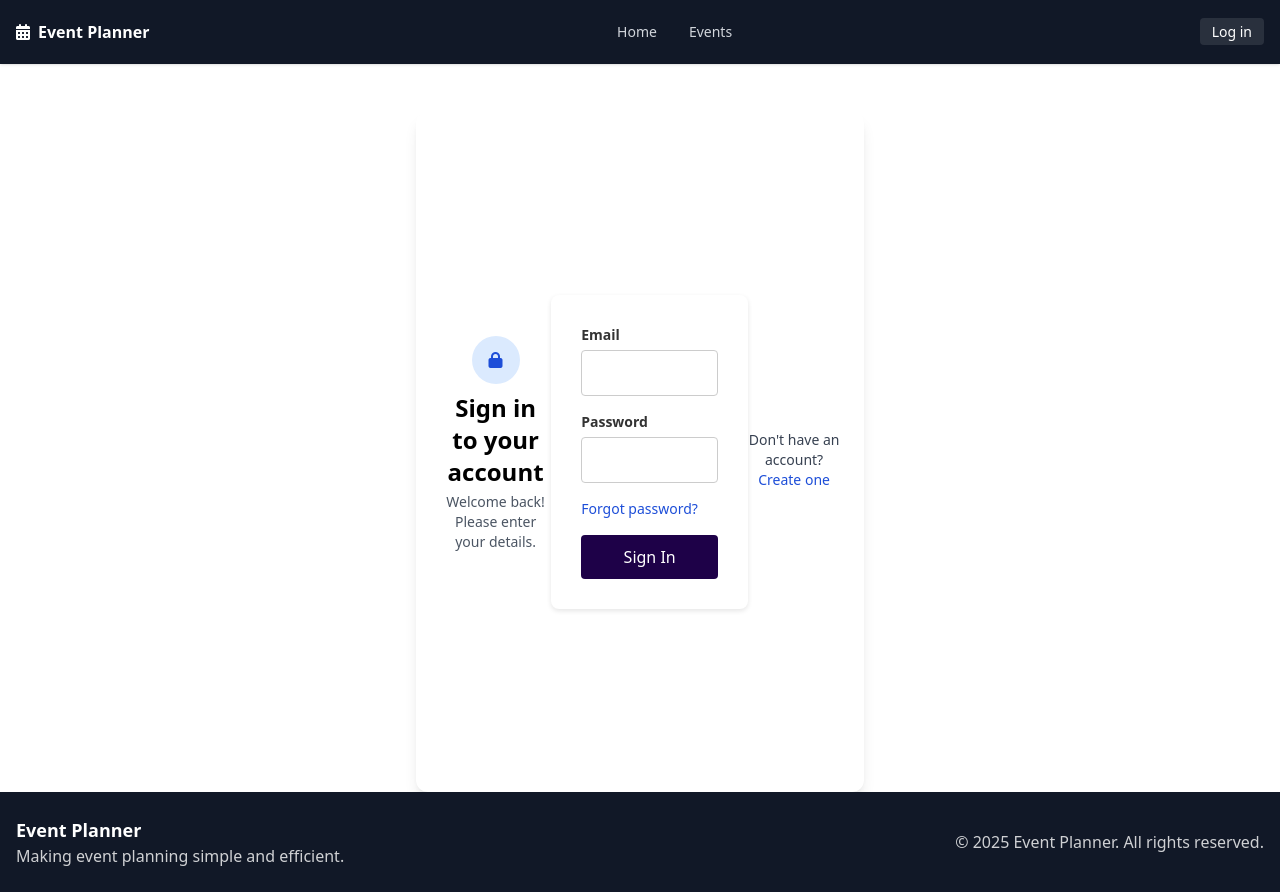
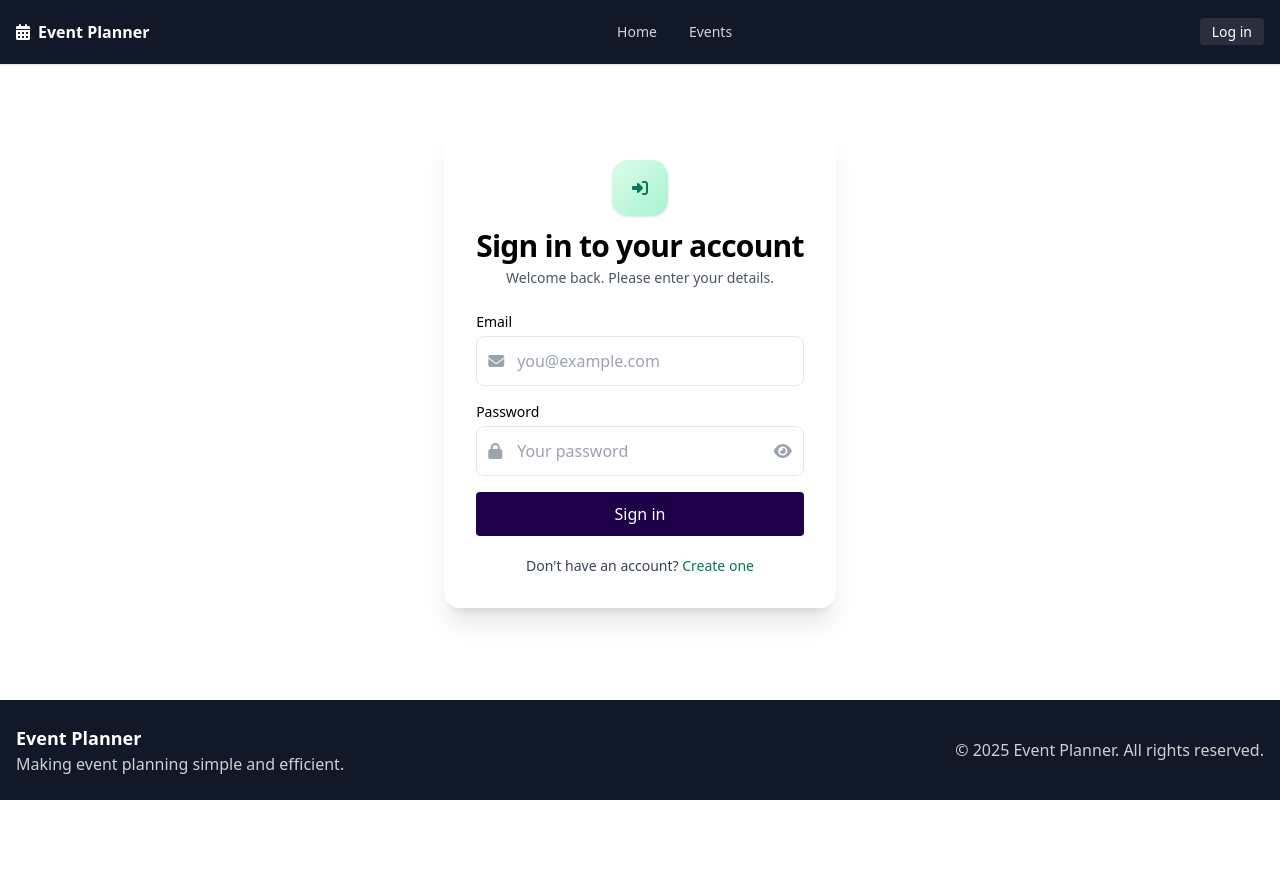
Before and after one commit to Uraniumking007/eventPlanner, a PHP site: page /login.php in a window 1280 px wide. After the commit the page ends 800 px from the top, so only its background shows below. Run offline with PHP 8.4, Linux system fonts and the light colour scheme; some libraries are stand-ins or nearby versions.

Commit message:
Revise login page for improved user experience and accessibility
- Updated the page title to "Login - Event Planner" for clarity.
- Enhanced layout with a more modern design, including rounded corners and backdrop blur effects.
- Improved form field styling with icons for better visual guidance.
- Added a password visibility toggle for user convenience.
- Implemented client-side validation to enable or disable the submit button based on form completeness.
- Updated error message for clarity on login failures.

```diff
--- a/login.php
+++ b/login.php
@@ -3,7 +3,7 @@
 <head>
     <meta charset="UTF-8">
     <meta name="viewport" content="width=device-width, initial-scale=1.0">
-    <title>Event Planner</title>
+    <title>Login - Event Planner</title>
 
     <!-- Tailwind CSS -->
     <script src="https://cdn.tailwindcss.com"></script>
@@ -12,7 +12,7 @@
     <!-- Custom CSS -->
     <link rel="stylesheet" href="assets/css/style.css">
 </head>
-<body>
+<body class="min-h-screen flex flex-col">
     <!-- Navigation -->
     <nav class="bg-gray-900 text-white navbar shadow">
         <div class="max-w-8xl mx-auto px-4 flex items-center justify-between">
@@ -34,41 +34,42 @@
     </nav>
 
     <!-- Login -->
-    <div class="Login-box max-w-sm sm:max-w-md mx-auto p-4 sm:p-6 bg-white rounded-xl shadow-lg mt-8 sm:mt-12 mx-4">
-        <div class="text-center mb-4">
-            <div class="inline-flex items-center justify-center w-12 h-12 rounded-full bg-blue-100 text-blue-700 mb-2">
-                <i class="fas fa-lock"></i>
+    <div class="max-w-full sm:max-w-md md:max-w-lg mx-auto p-4 sm:p-6 md:p-8 bg-white/80 backdrop-blur rounded-2xl shadow-xl mt-8 sm:mt-12 md:mt-16 mx-4">
+        <div class="text-center mb-6">
+            <div class="inline-flex items-center justify-center w-14 h-14 rounded-2xl bg-gradient-to-br from-green-100 to-emerald-200 text-emerald-700 mb-3 shadow">
+                <i class="fas fa-right-to-bracket"></i>
             </div>
-            <h2 class="text-2xl font-bold">Sign in to your account</h2>
-            <p class="text-gray-600 text-sm mt-1">Welcome back! Please enter your details.</p>
+            <h1 class="text-2xl sm:text-3xl font-extrabold tracking-tight">Sign in to your account</h1>
+            <p class="text-gray-600 text-xs sm:text-sm mt-1">Welcome back. Please enter your details.</p>
         </div>
-        <form id="loginForm" class="login space-y-4">
-            <div class="input-item text-left">
+        <form id="loginForm" class="space-y-4">
+            <div class="text-left">
                 <label class="block text-sm font-medium mb-1">Email</label>
-                <input class="w-full border rounded px-3 py-2 text-sm sm:text-base" type="email" name="email" required>
-            </div>
-            <div class="input-item text-left">
-                <label class="block text-sm font-medium mb-1">Password</label>
-                <input class="w-full border rounded px-3 py-2 text-sm sm:text-base" type="password" name="password" required>
-            </div>
-            <div class="flex items-center justify-between">
-                <div class="text-sm">
-                    <a class="text-blue-700 hover:underline" href="#">Forgot password?</a>
+                <div class="relative">
+                    <span class="absolute inset-y-0 left-0 pl-3 flex items-center text-gray-400"><i class="fas fa-envelope"></i></span>
+                    <input class="w-full border rounded-lg pl-10 pr-3 py-3 text-sm sm:text-base focus:outline-none focus:ring-2 focus:ring-emerald-400" type="email" name="email" placeholder="you@example.com" autocomplete="email" required>
                 </div>
             </div>
-            <div class="submit text-center mt-2">
-                <input class="bg-gray-900 text-white px-4 py-2 rounded-lg hover:bg-black cursor-pointer text-sm sm:text-base w-full" type="submit" value="Sign In">
+            <div class="text-left">
+                <label class="block text-sm font-medium mb-1">Password</label>
+                <div class="relative">
+                    <span class="absolute inset-y-0 left-0 pl-3 flex items-center text-gray-400"><i class="fas fa-lock"></i></span>
+                    <input id="passwordInput" class="w-full border rounded-lg pl-10 pr-10 py-3 text-sm sm:text-base focus:outline-none focus:ring-2 focus:ring-emerald-400" type="password" name="password" placeholder="Your password" autocomplete="current-password" required>
+                    <button type="button" id="togglePwd" class="absolute inset-y-0 right-0 pr-3 text-gray-400 hover:text-gray-600"><i class="fas fa-eye"></i></button>
+                </div>
             </div>
-            <p id="loginError" class="text-center text-red-600 hidden text-sm">Invalid email or password.</p>
+            <div class="submit mt-2">
+                <input id="submitBtn" class="bg-emerald-600 hover:bg-emerald-700 disabled:bg-emerald-300 text-white px-4 py-3 rounded-lg cursor-pointer text-sm sm:text-base w-full transition" type="submit" value="Sign in" disabled>
+            </div>
+            <p id="loginError" class="text-center text-red-600 hidden text-sm">Login failed. Check your email and password.</p>
         </form>
-        <div class="text-center mt-4 text-sm text-gray-700">
+        <div class="text-center mt-5 text-sm text-gray-700">
             Don't have an account?
-            <a class="text-blue-700 font-medium hover:underline" href="/register.php">Create one</a>
+            <a class="text-emerald-700 font-medium hover:underline" href="/register.php">Create one</a>
         </div>
     </div>
 
-    <!-- Footer -->
-    <footer class="bg-gray-900 text-white py-6">
+    <footer class="bg-gray-900 text-white py-6 mt-auto">
         <div class="max-w-7xl mx-auto px-4">
             <div class="grid md:grid-cols-2 gap-6 items-center">
                 <div>
@@ -94,6 +95,25 @@
 
         const form = document.getElementById('loginForm');
         const errorEl = document.getElementById('loginError');
+        const submitBtn = document.getElementById('submitBtn');
+        const togglePwd = document.getElementById('togglePwd');
+        const pwdInput = document.getElementById('passwordInput');
+
+        togglePwd.addEventListener('click', () => {
+            const isPwd = pwdInput.type === 'password';
+            pwdInput.type = isPwd ? 'text' : 'password';
+            togglePwd.innerHTML = isPwd ? '<i class="fas fa-eye-slash"></i>' : '<i class="fas fa-eye"></i>';
+        });
+
+        function validateForm() {
+            const fd = new FormData(form);
+            const ok = fd.get('email') && (fd.get('password') || '').length > 0;
+            submitBtn.disabled = !ok;
+        }
+
+        form.addEventListener('input', validateForm);
+        validateForm();
+
         form.addEventListener('submit', async (e) => {
             e.preventDefault();
             errorEl.classList.add('hidden');
```
